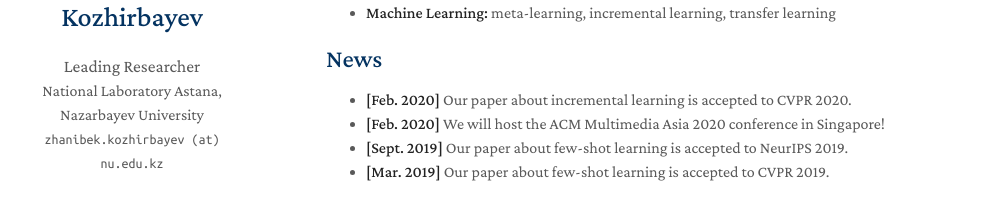
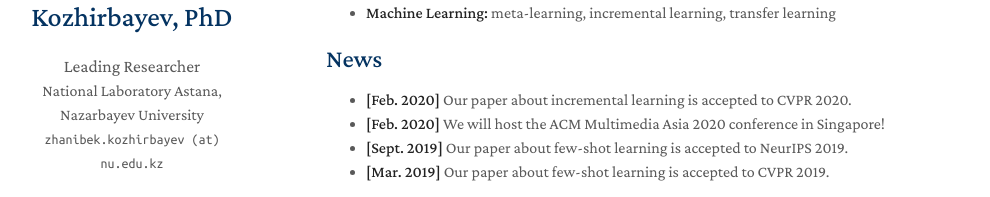
Before and after one commit to zhanibekkm/zhanibekkm.github.io, a Jekyll site: the page built from index.md, in a window 1280 px wide. Shown: the part 218-415 px from the top of the page, without its empty margins (144-1134 px from the left). Built offline with Jekyll 4.4.1, drawn with Linux system fonts in a browser that asks for light colours; a style sheet for code colours, icons or effects is not loaded; our own code applies the rules of GitHub Pages for plain Markdown files; some of the changed text lies outside the part shown.

Commit message:
Update title to include academic degree

```diff
--- a/_config.yml
+++ b/_config.yml
@@ -1,5 +1,5 @@
 # Basic Information
-title: Zhanibek Kozhirbayev
+title: Zhanibek Kozhirbayev, PhD
 position: Leading Researcher
 affiliation: National Laboratory Astana, Nazarbayev University
 email: zhanibek.kozhirbayev (at) nu.edu.kz
```
